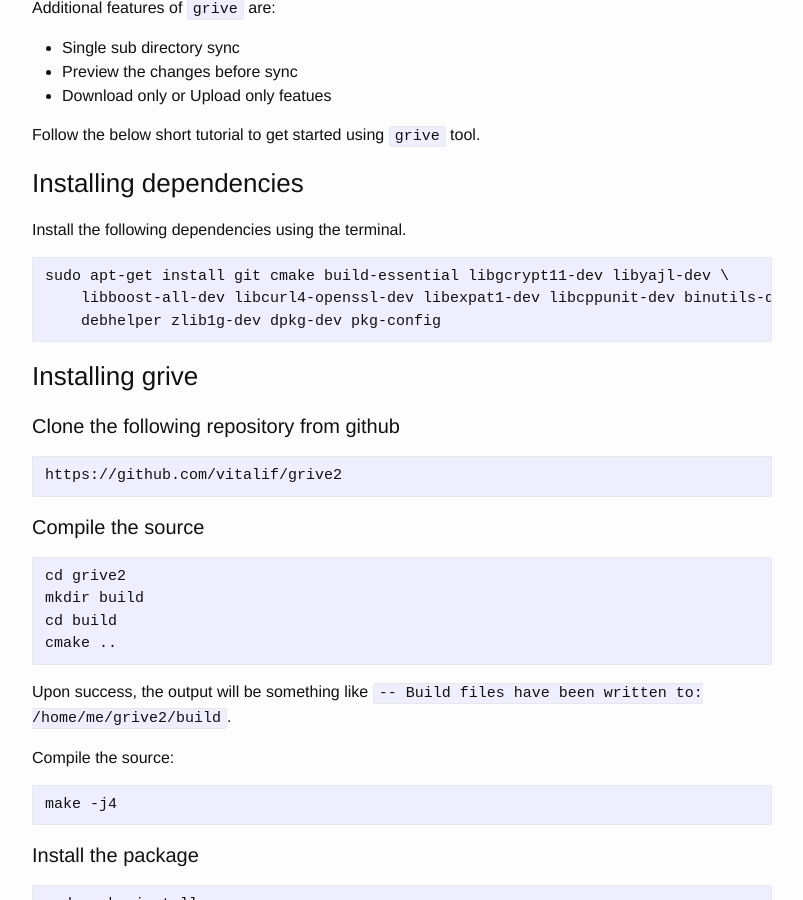
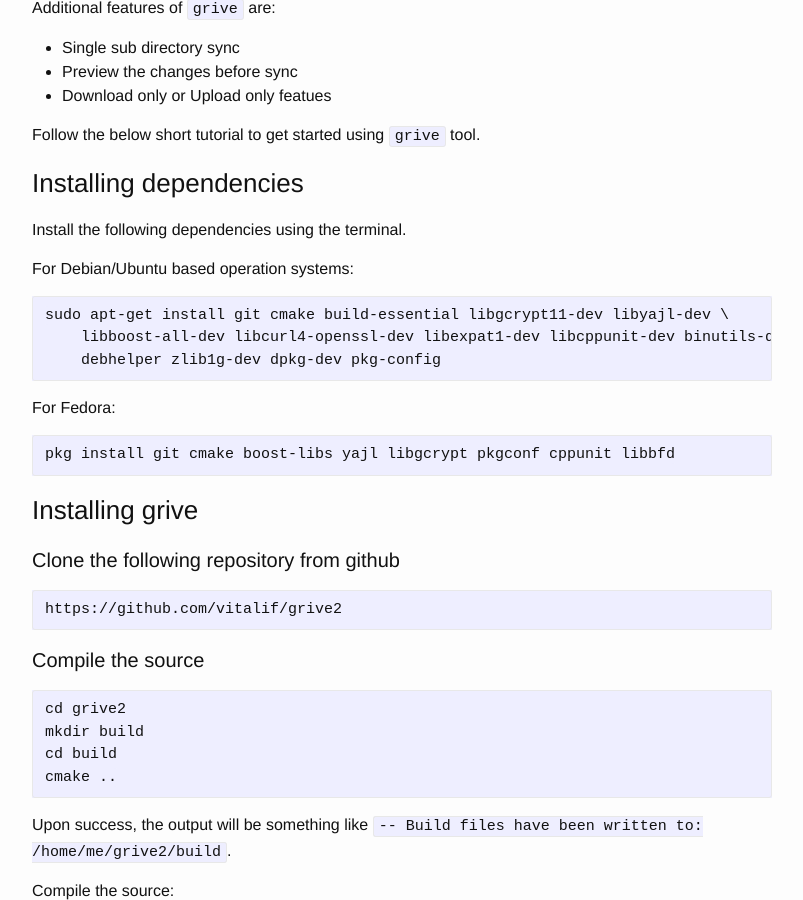
Before and after one commit to itsnayabsd/website, a Jekyll site: the page built from _posts/linux-tools/2018-02-03-command-line-google-drive-sync-tools.md, in a window 1280 px wide and 900 px high, scrolled down 497 px. Shown: the whole window, without its empty margins (238-1041 px from the left). Built offline with Jekyll 4.4.1, drawn with Linux system fonts in a browser that asks for light colours; comment, search, counter and statistics services are not loaded.

Commit message:
Updated 2018-02-03-command-line-google-drive-sync-tools.md

````diff
--- a/_posts/linux-tools/2018-02-03-command-line-google-drive-sync-tools.md
+++ b/_posts/linux-tools/2018-02-03-command-line-google-drive-sync-tools.md
@@ -35,12 +35,16 @@
 
 Install the following dependencies using the terminal.
 
+For Debian/Ubuntu based operation systems:
 ```
 sudo apt-get install git cmake build-essential libgcrypt11-dev libyajl-dev \
     libboost-all-dev libcurl4-openssl-dev libexpat1-dev libcppunit-dev binutils-dev \
     debhelper zlib1g-dev dpkg-dev pkg-config
 ```
-
+For Fedora:
+```
+pkg install git cmake boost-libs yajl libgcrypt pkgconf cppunit libbfd
+```
 ### Installing grive
 
 #### Clone the following repository from github
````
